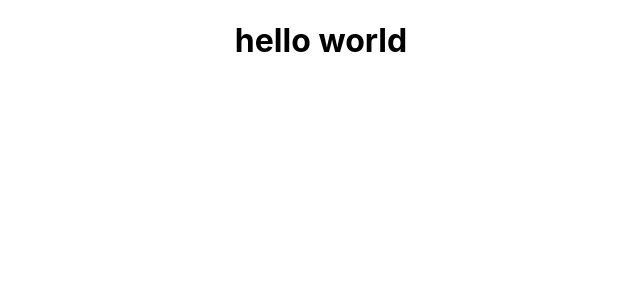
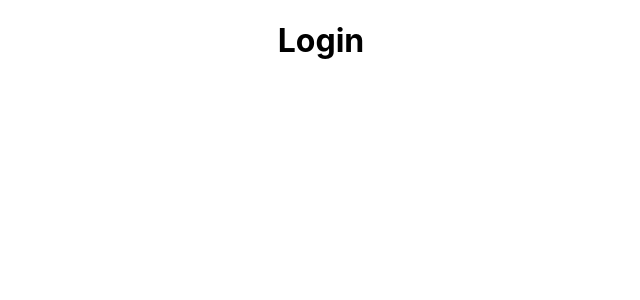
Before and after one commit to gablon29/crud-with-supabase, a React (Create React App) app: page / in a window 1280 px wide. Shown: the top 300 px of the page, without its empty margins (319-959 px from the left). Built offline with nearby package versions, Linux system fonts and the light colour scheme.

Commit message:
comenzando con el desarrollo del formulario

```diff
--- a/src/App.js
+++ b/src/App.js
@@ -1,9 +1,10 @@
 import "./App.css";
+import Login from "./pages/Login";
 
 function App() {
   return (
     <div className="App">
-      <h1>hello world</h1>
+      <Login />
     </div>
   );
 }
--- /dev/null
+++ b/src/pages/Login.js
@@ -0,0 +1,11 @@
+import React from "react";
+
+const Login = () => {
+  return (
+    <div>
+      <h1>Login</h1>
+    </div>
+  );
+};
+
+export default Login;
```
